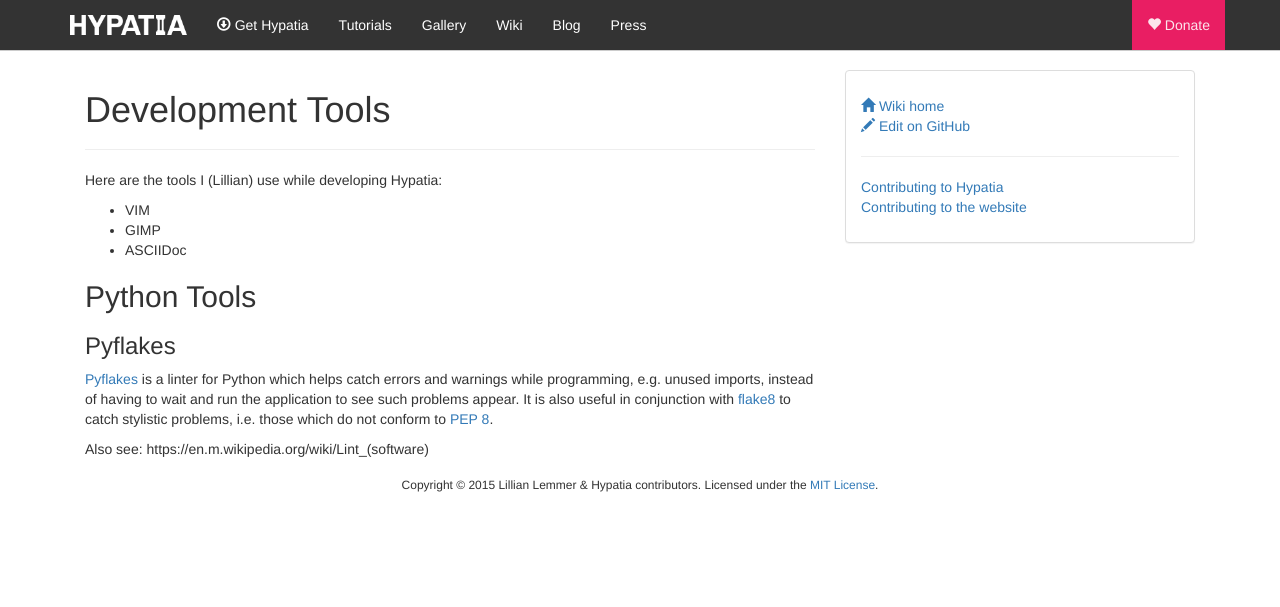
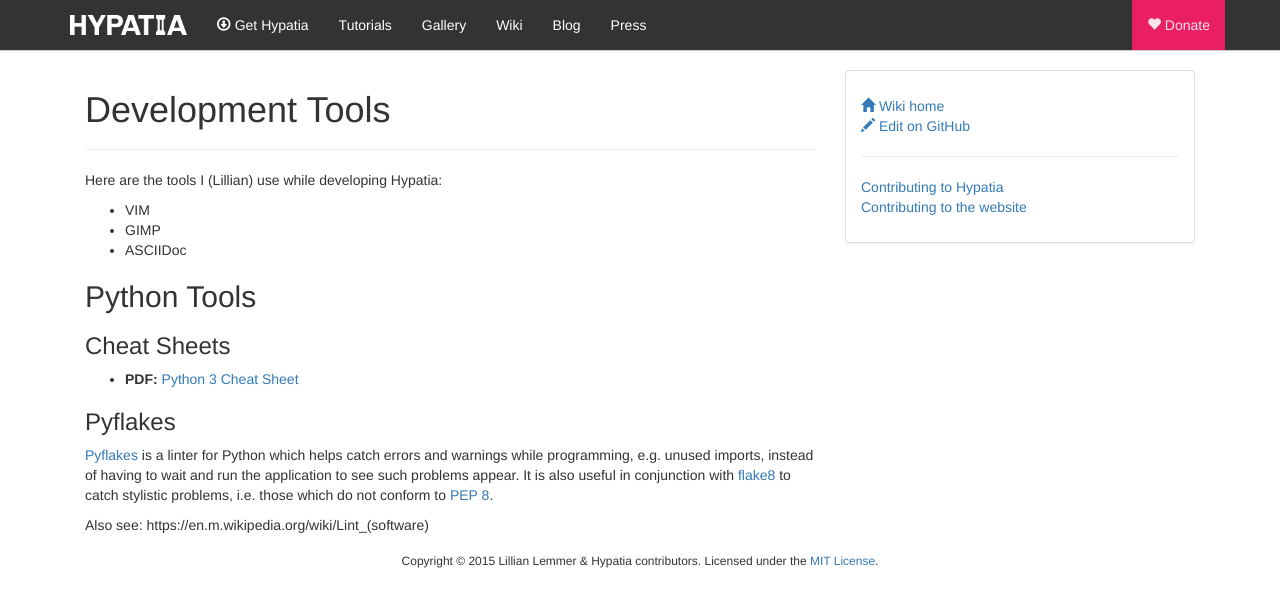
Before and after one commit to hypatia-software-org/engine.hypatia.software-old, a Jekyll site: the page built from wiki/development-tools.md, in a window 1280 px wide. Shown: the top 607 px of the page. Built offline with Jekyll 4.4.1, drawn with Linux system fonts in a browser that asks for light colours; nearby versions of some CDN libraries.

Commit message:
Add a link to a Python 3 cheat sheet for developers
Signed-off-by: Eric James Michael Ritz <ejmr@plutono.com>

```diff
--- a/wiki/development-tools.md
+++ b/wiki/development-tools.md
@@ -10,6 +10,10 @@
 
 ## Python Tools
 
+### Cheat Sheets
+
+- **PDF:** [Python 3 Cheat Sheet](https://perso.limsi.fr/pointal/_media/python:cours:mementopython3-english.pdf)
+
 ### Pyflakes
 
 [Pyflakes](https://pypi.python.org/pypi/pyflakes) is a linter for Python which helps catch errors and warnings while programming, e.g. unused imports, instead of having to wait and run the application to see such problems appear.  It is also useful in conjunction with [flake8](https://pypi.python.org/pypi/flake8) to catch stylistic problems, i.e. those which do not conform to [PEP 8](https://www.python.org/dev/peps/pep-0008/).
```
